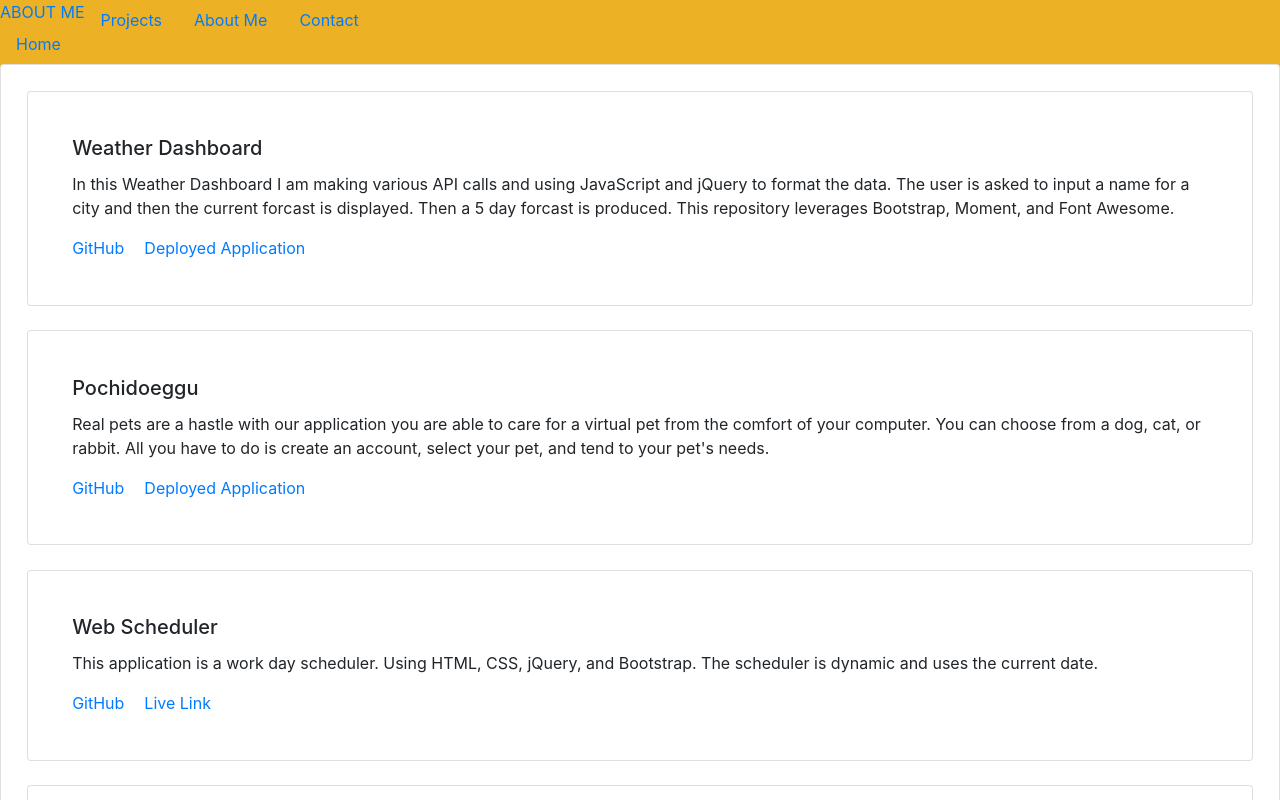
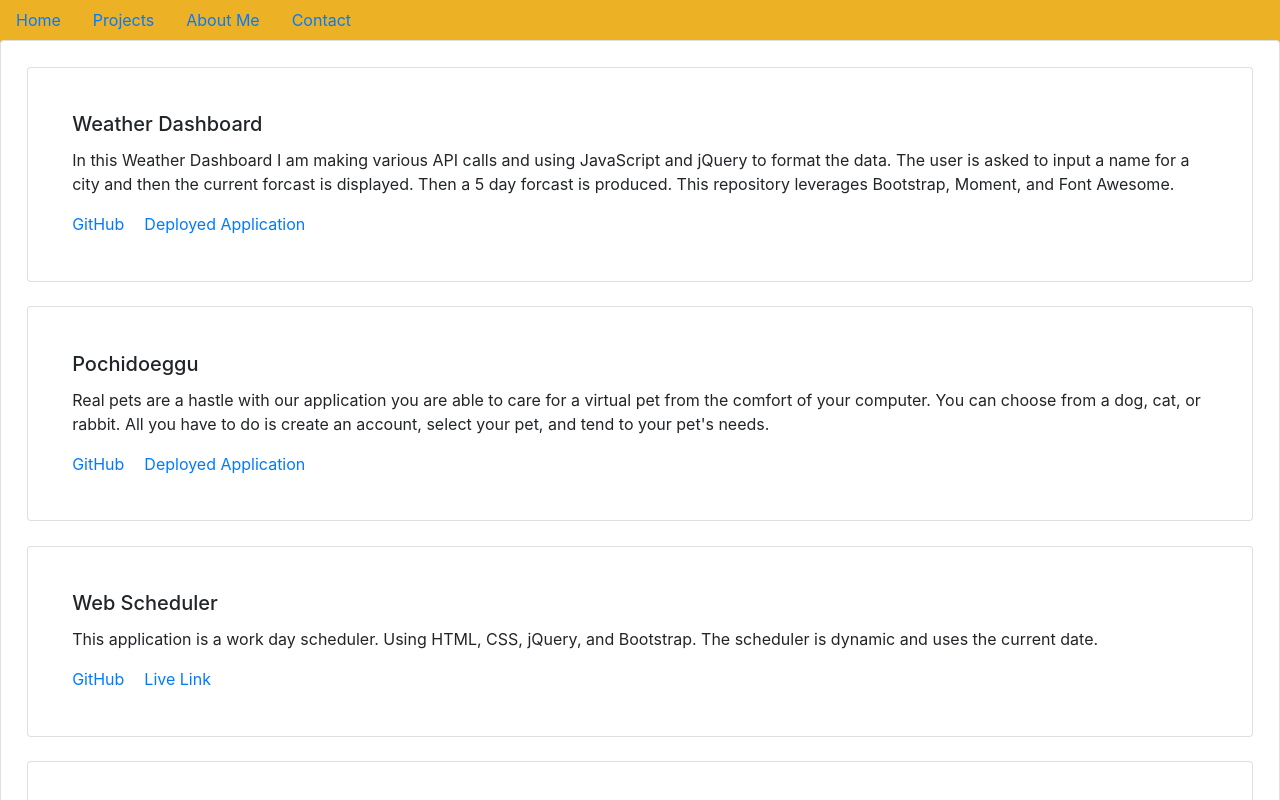
Before and after one commit to buildgal/react_portfolio, a React (Create React App) app: page /Projects in a window 1280 px wide. Shown: the top 800 px of the page. Built offline with nearby package versions, Linux system fonts and the light colour scheme.

Commit message:
adding read me

```diff
--- a/src/App.js
+++ b/src/App.js
@@ -19,7 +19,7 @@ function App() {
       <Switch>
       <Header>
 
-      <Route exact path="/" component={Home}>
+      <Route exact path="/">
         <Home/>
         </Route>
       <Route exact path="/Home">
--- a/src/components/Header/index.js
+++ b/src/components/Header/index.js
@@ -10,17 +10,19 @@ function Header(props){
   // onSelect={(selectedKey) => alert(`selected ${selectedKey}`)}
 >
   <Nav.Item>
-    <Link to="/AboutMe">ABOUT ME</Link>
-    <Nav.Link href="/Home">Home</Nav.Link>
+    <Nav.Link><Link to="/Home">Home</Link></Nav.Link>
   </Nav.Item>
   <Nav.Item>
-    <Nav.Link href="Projects">Projects</Nav.Link>
+    <Nav.Link>
+      <Link to="Projects">Projects</Link></Nav.Link>
   </Nav.Item>
   <Nav.Item>
-    <Nav.Link href="AboutMe">About Me</Nav.Link>
+    <Nav.Link >
+      <Link to="/AboutMe">About Me</Link></Nav.Link>
   </Nav.Item>
   <Nav.Item>
-    <Nav.Link href="Contact">Contact</Nav.Link>
+    <Nav.Link>
+      <Link to= "/Contact">Contact</Link></Nav.Link>
   </Nav.Item>
 
 </Nav>
```
Also changed, not shown: src/images/homeImg.PNG (added), 1 other file (tests, documents, lock files or other folders).
